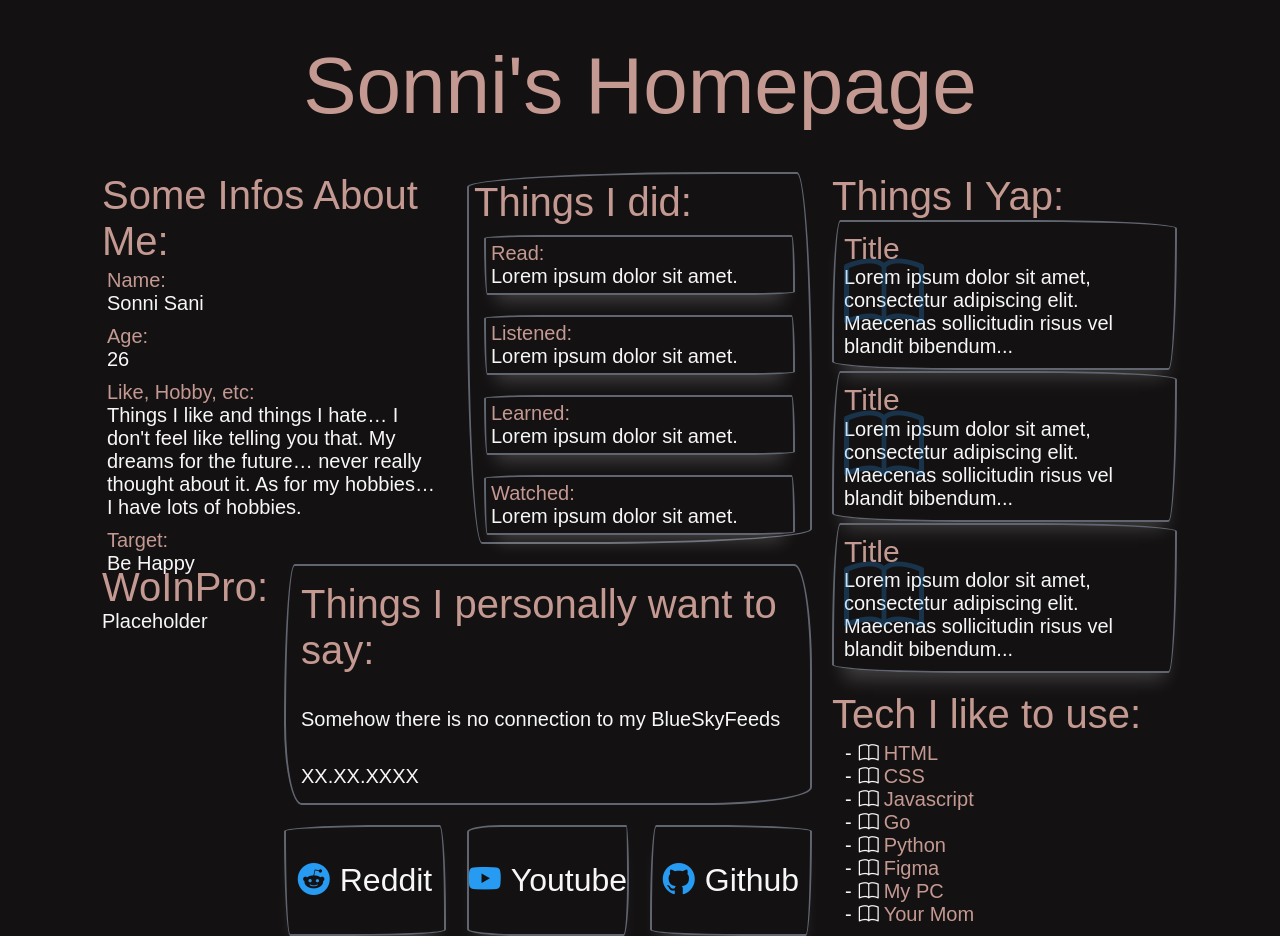
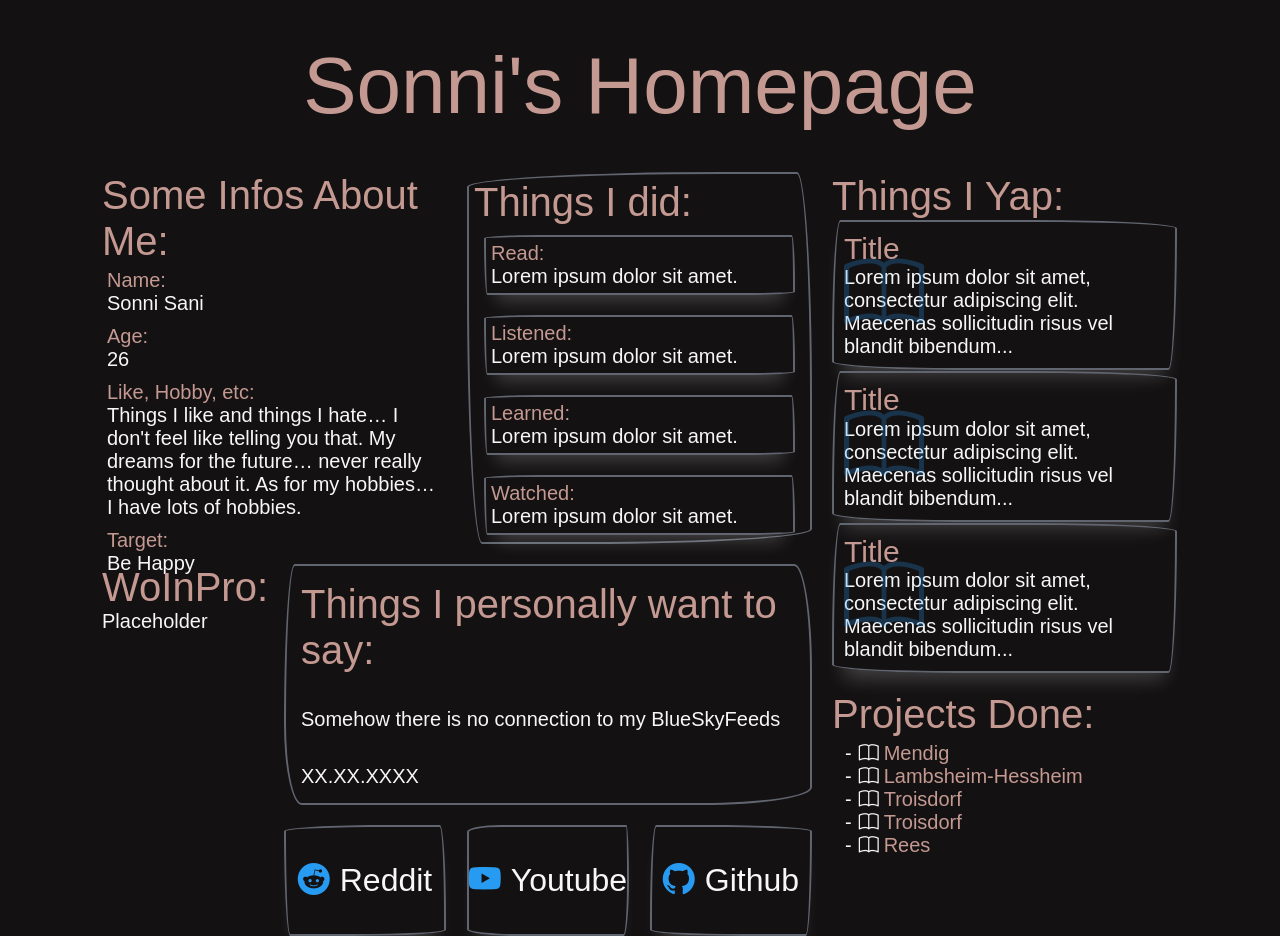
Before and after one commit to sonnisanidev/homepage, a plain HTML site: page index.html in a window 1280 px wide. Drawn offline with nearby package versions, Linux system fonts and the light colour scheme; no server answers; a web font is replaced by a local one.

Commit message:
Updated Links

```diff
--- a/index.html
+++ b/index.html
@@ -213,54 +213,36 @@
                     </div>
                 </div>
                 <div class="block-large-right-bottom">
-                    <h3>Tech I like to use:</h3>
+                    <h3>Projects Done:</h3>
                     <ul>
                         <li>
                             <div class="tech">
                                 <i class="icon bi-book"></i>
-                                <h5>HTML</h5>
+                                <a href="https://www.mendig.de/"><h5>Mendig</h5></a>
                             </div>
                         </li>
                         <li>
                             <div class="tech">
                                 <i class="icon bi-book"></i>
-                                <h5>CSS</h5>
+                                <a href="https://www.lambsheim-hessheim.de/"><h5>Lambsheim-Hessheim</h5></a>
                             </div>
                         </li>
                         <li>
                             <div class="tech">
                                 <i class="icon bi-book"></i>
-                                <h5>Javascript</h5>
+                                <a href="https://www.troisdorf.de/de/"><h5>Troisdorf</h5></a>
                             </div>
                         </li>
                         <li>
                             <div class="tech">
                                 <i class="icon bi-book"></i>
-                                <h5>Go</h5>
+                                <a href="https://www.troisdorf.de/de/"><h5>Troisdorf</h5></a>
                             </div>
                         </li>
                         <li>
                             <div class="tech">
                                 <i class="icon bi-book"></i>
-                                <h5>Python</h5>
-                            </div>
-                        </li>
-                        <li>
-                            <div class="tech">
-                                <i class="icon bi-book"></i>
-                                <h5>Figma</h5>
-                            </div>
-                        </li>
-                        <li>
-                            <div class="tech">
-                                <i class="icon bi-book"></i>
-                                <h5>My PC</h5>
-                            </div>
-                        </li>
-                        <li>
-                            <div class="tech">
-                                <i class="icon bi-book"></i>
-                                <h5>Your Mom</h5>
+                                <a href="https://www.stadt-rees.de/"><h5>Rees</h5></a>
                             </div>
                         </li>
                     </ul>
```
